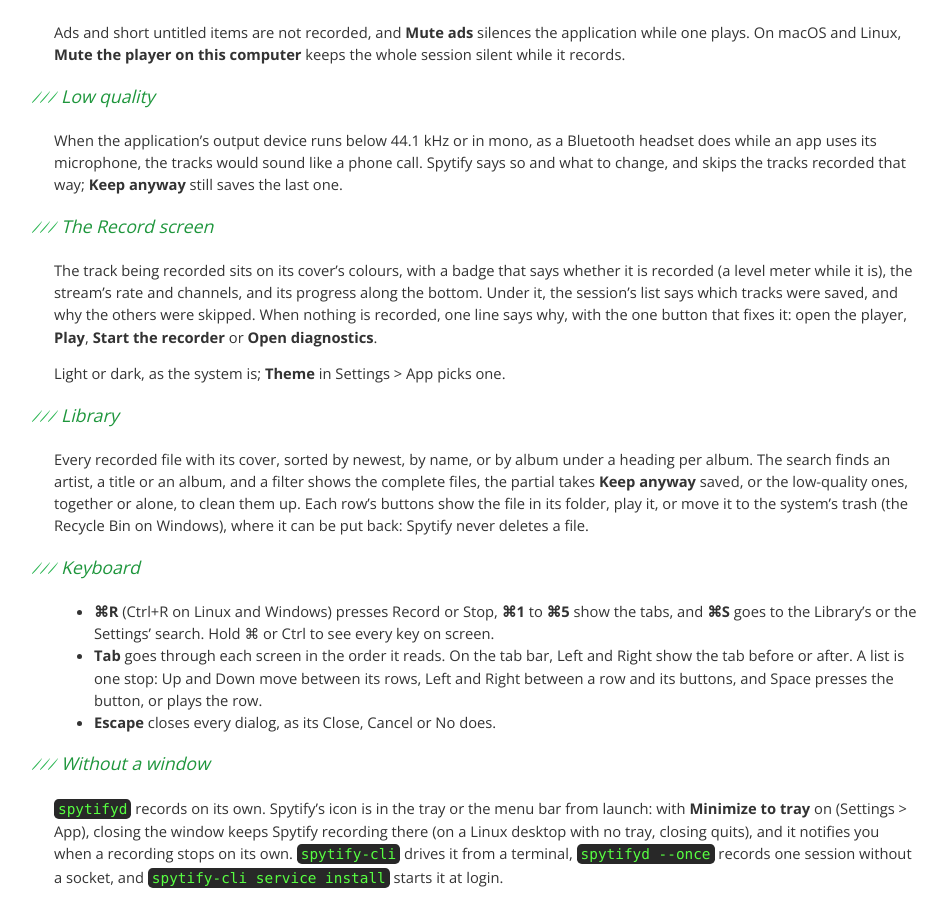
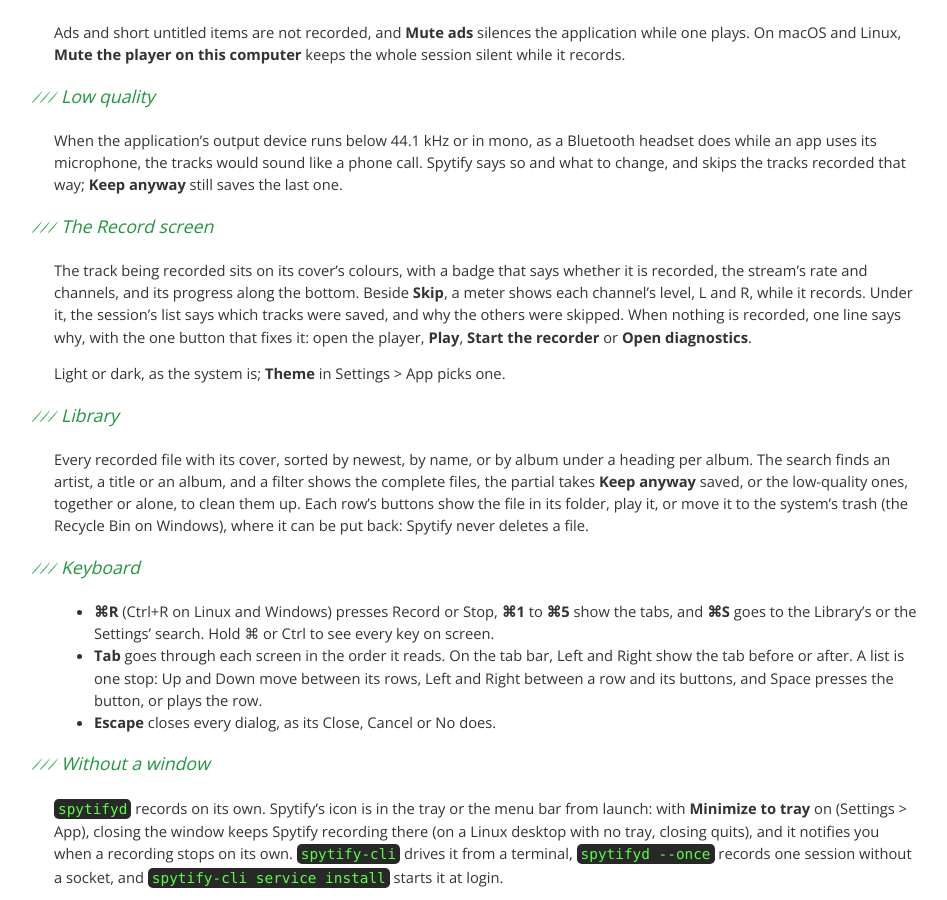
Before and after one commit to spytify/spytify, a Jekyll site: the page built from v2/features.md, in a window 1280 px wide and 900 px high, scrolled down 1169 px. Shown: the whole window, without its empty margins (154-1101 px from the left). Built offline with Jekyll 4.4.1, drawn with Linux system fonts in a browser that asks for light colours.

Commit message:
v2 docs: the L and R meter beside Skip (#698)
- The overview's pictures are taken again from main with #698 merged in:
  the level is a meter beside Skip, a bar per channel, no longer in the
  Recording badge. Their description names it.
- Features: the Record screen's badge says whether the track is recorded,
  and the meter beside Skip shows each channel's level.

Co-Authored-By: Claude Haiku 5.5 <noreply@anthropic.com>

```diff
--- a/v2/features.md
+++ b/v2/features.md
@@ -39,7 +39,7 @@ When the application's output device runs below 44.1 kHz or in mono, as a Blueto
 
 ### [The Record screen](#record-screen)
 
-The track being recorded sits on its cover's colours, with a badge that says whether it is recorded (a level meter while it is), the stream's rate and channels, and its progress along the bottom. Under it, the session's list says which tracks were saved, and why the others were skipped. When nothing is recorded, one line says why, with the one button that fixes it: open the player, **Play**, **Start the recorder** or **Open diagnostics**.
+The track being recorded sits on its cover's colours, with a badge that says whether it is recorded, the stream's rate and channels, and its progress along the bottom. Beside **Skip**, a meter shows each channel's level, L and R, while it records. Under it, the session's list says which tracks were saved, and why the others were skipped. When nothing is recorded, one line says why, with the one button that fixes it: open the player, **Play**, **Start the recorder** or **Open diagnostics**.
 
 Light or dark, as the system is; **Theme** in Settings > App picks one.
 
```
Also changed, not shown: v2/overview.md (+1 -1 lines), assets/images/v2/recording-dark.png, assets/images/v2/recording.png.
